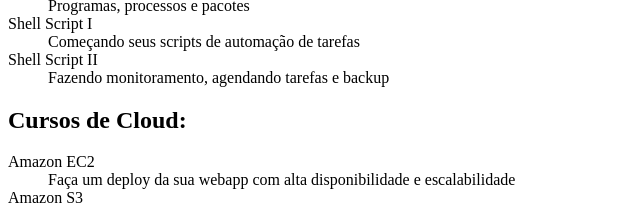
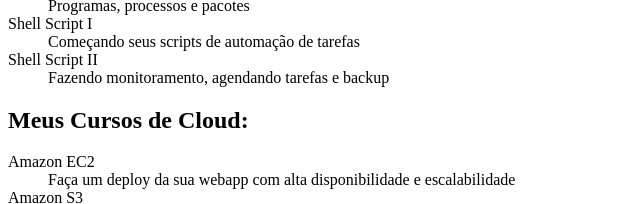
Before and after one commit to gabriellterto/teste, a plain HTML site: page index.html in a window 1280 px wide. Shown: the part 371-575 px from the top of the page, without its empty margins (0-640 px from the left). Drawn offline with Linux system fonts and the light colour scheme.

Commit message:
Update index.html

```diff
--- a/index.html
+++ b/index.html
@@ -38,7 +38,7 @@
         <dt>Shell Script II</dt>
         <dd>Fazendo monitoramento, agendando tarefas e backup</dd>
 
-    <h2>Cursos de Cloud:</h2>
+    <h2>Meus Cursos de Cloud:</h2>
     <dl>
         <dt>Amazon EC2</dt>
         <dd>Faça um deploy da sua webapp com alta disponibilidade e escalabilidade</dd>
```
